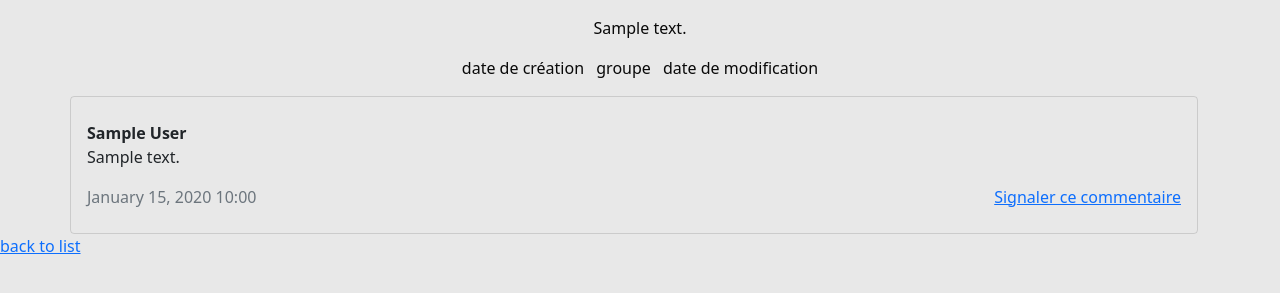
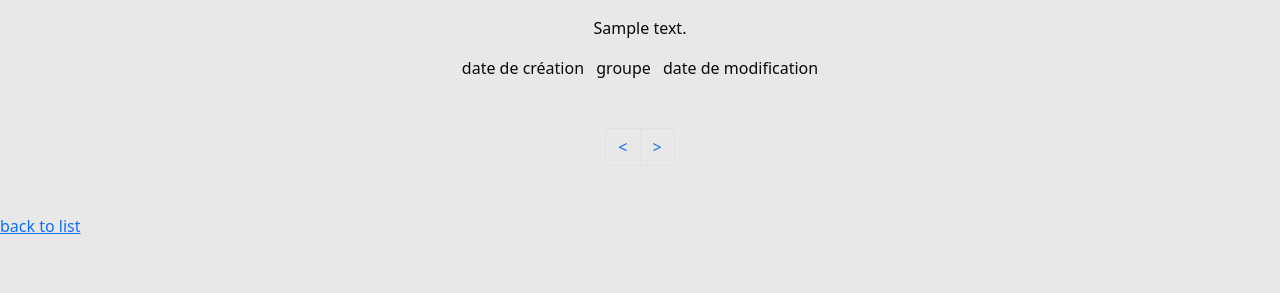
Before and after one commit to PalomaAlma/snow-tricks, a Symfony app: template templates/trick/show.html.twig in a window 1280 px wide. Shown: the part 178-471 px from the top of the page. Run offline with Twig, Linux system fonts and the light colour scheme; the template is opened without the code that fills it: most values are stand-ins (such as "Sample title", 1, 10 or a date in 2020); grey boxes marked "Sample" are stand-in pictures; some libraries are stand-ins or nearby versions.

Commit message:
Create Message Pagination

```diff
--- a/public/css/style.css
+++ b/public/css/style.css
@@ -24,8 +24,15 @@
     justify-content: space-around;
 }
 
-ul li, ul {
+ul li, ul, ul li a {
     background-color: transparent !important;
+}
+
+nav.pagination
+{
+    display: flex;
+    justify-content: center;
+    margin: 2rem auto;
 }
 
 body {
--- a/templates/trick/show.html.twig
+++ b/templates/trick/show.html.twig
@@ -48,7 +48,7 @@
     {% endif %}
 
     <ul class="list-group container">
-        {% for com in trick.messages %}
+        {% for com in messages %}
             <li class="list-group-item py-4">
                 <div class="fw-bold"> {{ com.author }}</div>
                 <p>{{ com.content }}</p>
@@ -56,7 +56,24 @@
             </li>
         {% endfor %}
     </ul>
-
+    <nav aria-label="Page navigation" class="pagination">
+        <ul class="pagination">
+            <li class="page-item"><a class="page-link"
+                                     href="/trick/{{ trick.id }}/page{% if page is same as(1) %}{{ page }}{% else %}{{ page -1 }}{% endif %}"><</a>
+            </li>
+            {% set k = 0 %}
+            {% for k in 0..nbPages| number_format(0, '.', ',') %}
+                {% if k < nbPages %}
+                {% set k=k+1 %}
+                <li class="page-item"><a class="page-link {% if k is same as(page) %}active{% endif %}"
+                                         href="/trick/{{ trick.id }}/page{{ k }}">{{ k }}</a></li>
+                {% endif %}
+            {% endfor %}
+            <li class="page-item"><a class="page-link"
+                                     href="/trick/{{ trick.id }}/page{% if page > nbPages|length() %}{{ page }}{% else %}{{ page + 1 }}{% endif %}">></a>
+            </li>
+        </ul>
+    </nav>
     <a href="{{ path('app_trick_index', {'page':1}) }}">back to list</a>
 
 {% endblock %}
```
Also changed, not shown: src/Controller/TrickController.php (+14 -3 lines), src/Repository/MessageRepository.php (+15 -0 lines).
